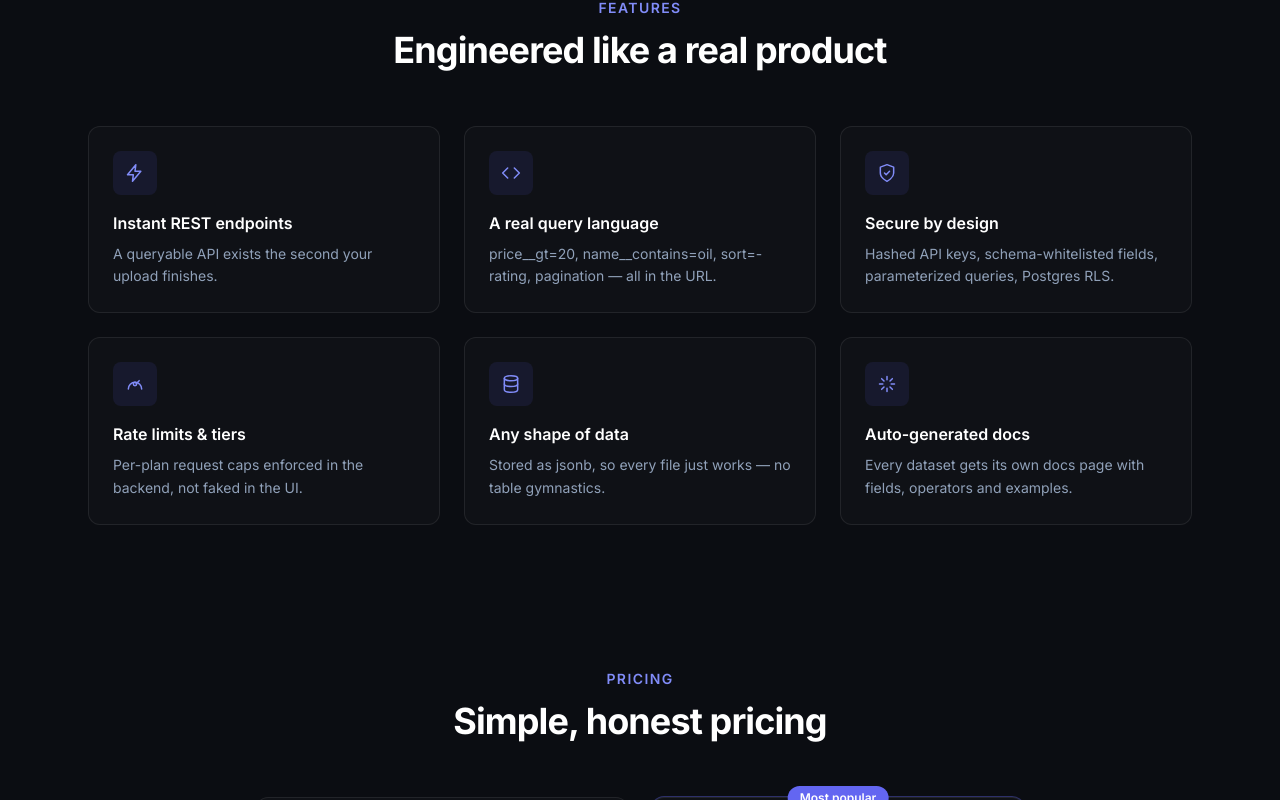
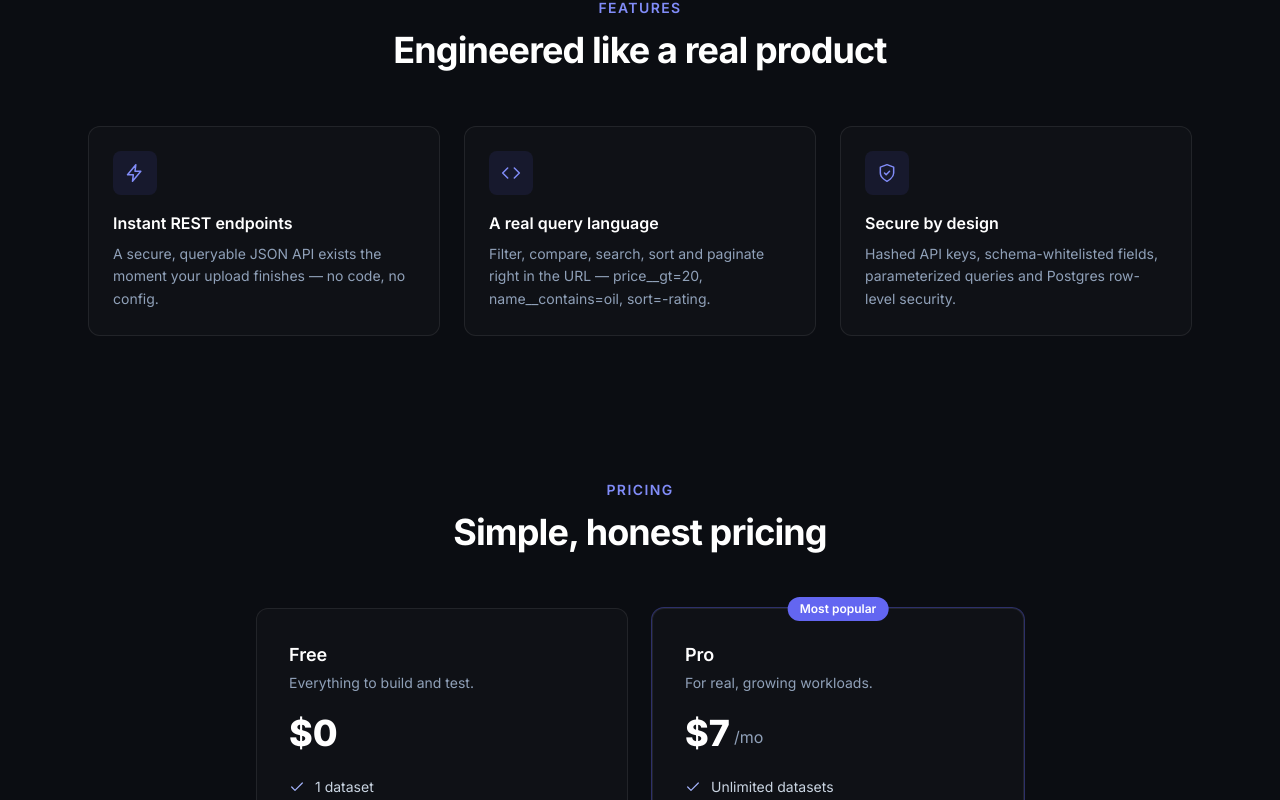
Before and after one commit to saimuu1/SpreadSheet, a React (Vite) app in the folder frontend/: page / in a window 1280 px wide. Shown: the part 1300-2100 px from the top of the page. Built offline with nearby package versions, Linux system fonts and the light colour scheme; no server answers.

Commit message:
Trim Features section from 6 cards to 3 for a cleaner layout

```diff
--- a/frontend/src/pages/Landing.jsx
+++ b/frontend/src/pages/Landing.jsx
@@ -2,7 +2,7 @@ import { Link } from 'react-router-dom'
 import Footer from '../components/Footer'
 import {
   IconArrowRight, IconUpload, IconLayers, IconCode, IconBolt,
-  IconShield, IconGauge, IconDatabase, IconCheck, IconSparkle,
+  IconShield, IconCheck,
 } from '../components/icons'
 
 function ApiDemo() {
@@ -44,12 +44,9 @@ const steps = [
 ]
 
 const features = [
-  { icon: IconBolt, title: 'Instant REST endpoints', body: 'A queryable API exists the second your upload finishes.' },
-  { icon: IconCode, title: 'A real query language', body: 'price__gt=20, name__contains=oil, sort=-rating, pagination — all in the URL.' },
-  { icon: IconShield, title: 'Secure by design', body: 'Hashed API keys, schema-whitelisted fields, parameterized queries, Postgres RLS.' },
-  { icon: IconGauge, title: 'Rate limits & tiers', body: 'Per-plan request caps enforced in the backend, not faked in the UI.' },
-  { icon: IconDatabase, title: 'Any shape of data', body: 'Stored as jsonb, so every file just works — no table gymnastics.' },
-  { icon: IconSparkle, title: 'Auto-generated docs', body: 'Every dataset gets its own docs page with fields, operators and examples.' },
+  { icon: IconBolt, title: 'Instant REST endpoints', body: 'A secure, queryable JSON API exists the moment your upload finishes — no code, no config.' },
+  { icon: IconCode, title: 'A real query language', body: 'Filter, compare, search, sort and paginate right in the URL — price__gt=20, name__contains=oil, sort=-rating.' },
+  { icon: IconShield, title: 'Secure by design', body: 'Hashed API keys, schema-whitelisted fields, parameterized queries and Postgres row-level security.' },
 ]
 
 const tiers = [
@@ -116,7 +113,7 @@ export default function Landing() {
       {/* Features */}
       <section id="features" className="container-page py-12">
         <SectionHeading eyebrow="Features" title="Engineered like a real product" />
-        <div className="mt-14 grid gap-6 sm:grid-cols-2 lg:grid-cols-3">
+        <div className="mt-14 grid gap-6 md:grid-cols-3">
           {features.map((f) => (
             <div key={f.title} className="card card-hover p-6">
               <span className="flex h-11 w-11 items-center justify-center rounded-lg bg-brand-500/10 text-brand-400">
```
